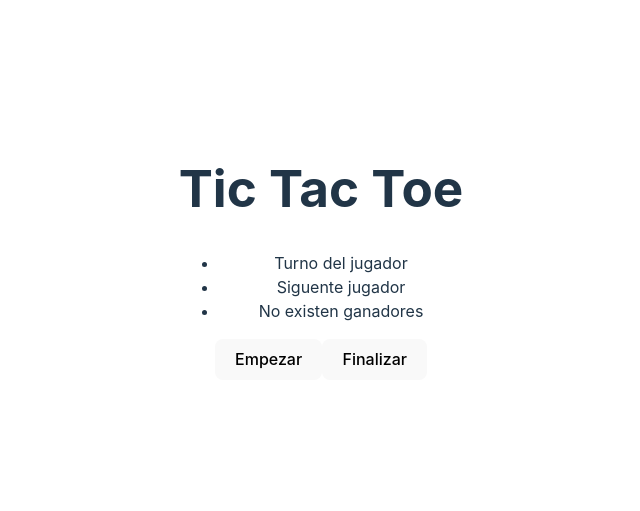
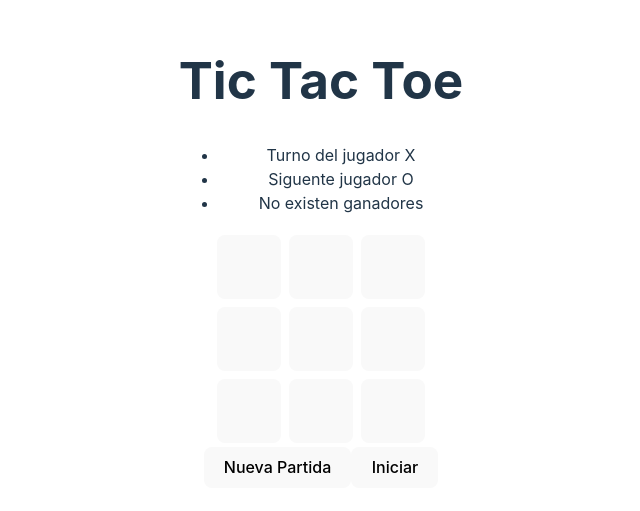
Before and after one commit to fundacion-pescar-lxv14/reactjs, a React (Vite) app: page / in a window 1280 px wide. Shown: the part 147-658 px from the top of the page, without its empty margins (319-959 px from the left). Built offline with nearby package versions, Linux system fonts and the light colour scheme.

Commit message:
simplificar estructura de componentes y funciones

```diff
--- a/src/App.jsx
+++ b/src/App.jsx
@@ -1,50 +1,38 @@
 import { useState, useEffect } from 'react'
 import './App.css'
 
-import { CreateBoard } from './components/CreateBoard'
+import { StartGame } from './controllers/StartGame'
+import { GetWinner } from './controllers/GetWinner'
+import { UpdateBoard } from './controllers/UpdateBoard'
 
 import { Score } from './components/Score'
 import { Board } from './components/Board'
 import { Action } from './components/Action'
 
 function App() {
-  const [state, setState] = useState(),
-  start = () => {
-    setState({
-      currentPlayer: "X",
-      nextPlayer: "O",
-      winner: null,
-      board: CreateBoard()
-    })
-  },
+  const [state, setState] = useState(StartGame()),
+  start = () => setState({...StartGame(), paused: false}),
+  end = () => setState({...state, paused: !state.paused}),
   setWinner = () => {
-    const { board:b, nextPlayer:nP } = state
-    for (let n = 0; n < 3; n++)(
-    (b[n][0] === b[n][1] && b[n][0] === b[n][2] && b[n][0] !== "") ||
-    (b[0][n]) === b[1][n] && b[0][n] === b[2][n] && b[0][n] !== "") ||
-    (n === 0 && b[n][n] === b[n+1][n+1] && b[n][n] === b[n+2][n+2] && b[n][n] !== "") ||
-    (n === 2 && b[n][n] === b[n-1][n-1] && b[n][n] === b[n-2][n-2] && b[n][n] !== "") ?
-      setState({ ...state, winner: nP }) :
-      false
+    const { board, winner, nextPlayer:nP } = state
+    winner === null && GetWinner(board) ? setState({...state, winner: nP}) : null
   },
   change = (e) => {
-    const [ {board:b,currentPlayer:cP,nextPlayer:nP}, [f,c] ] =
+    const [{board,winner,currentPlayer:cP,nextPlayer:nP},[f,c]] =
     [state, e.target.id.split("-") ]
+    if(winner === null){
       e.target.innerHTML === "" ?
       setState({
         ...state,
         currentPlayer: nP,
         nextPlayer: cP,
-      board: b.map((row, bf) => row.map((cell, bc) =>
-      bf === Number(f) && bc === Number(c) ? cP : cell
-      ))
+        board: UpdateBoard(board,f,c,cP)
       }) :
-    alert("Esa posicion esta ocupada. Elija otra casilla")
-    setWinner();
+      alert("Esa posicion esta ocupada. Elija otra casilla")}
     };
-  const actions = [{text:"Empezar", callback: start}, {text:"Finalizar", callback: start}]
-
-  // useEffect(() => { setWinner() }, [state])
+  const actions = [{text:"Nueva Partida", callback: start}, {text: state.paused ? "Iniciar": "Pausar", callback: end}]
+  // Component Will Update
+  useEffect(() => { setWinner() }, [state])
   return (
     <>
       <h1>Tic Tac Toe</h1>
```
Lines whose indentation alone changed are shown as unchanged.
